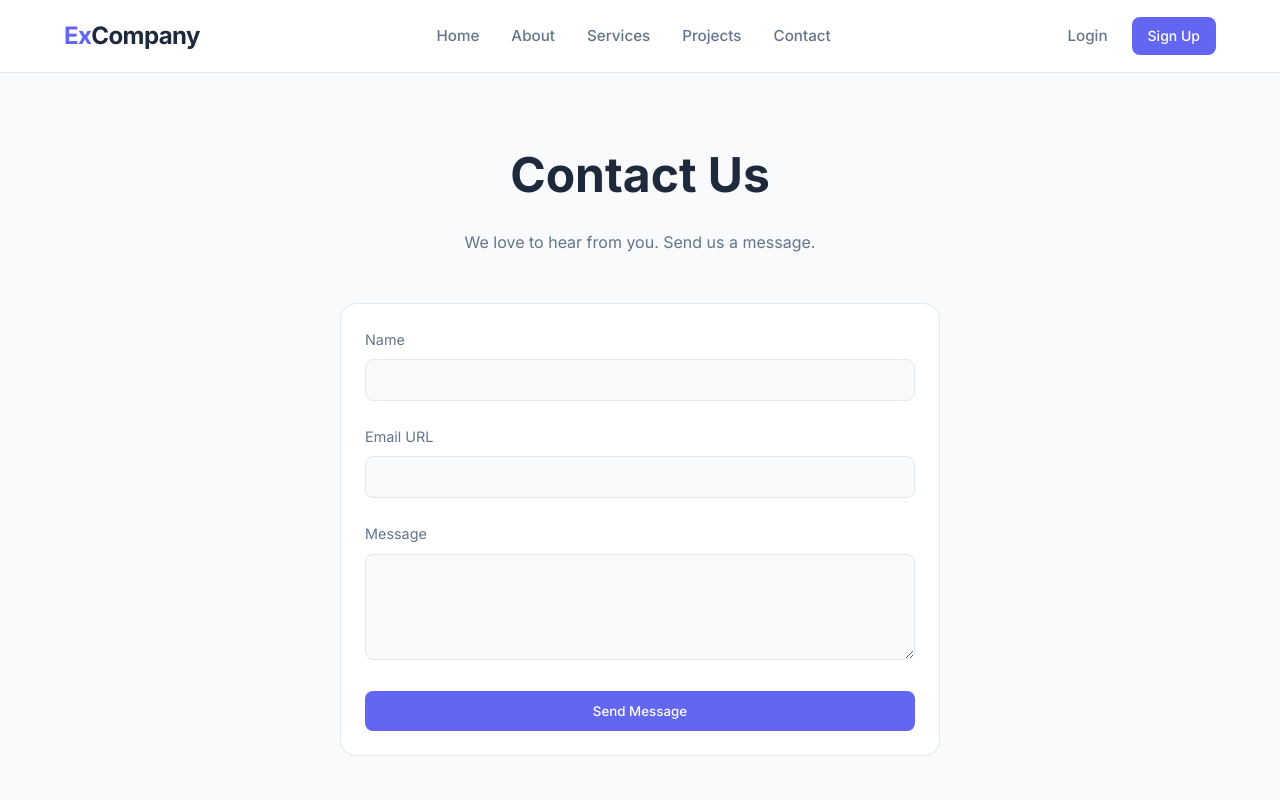
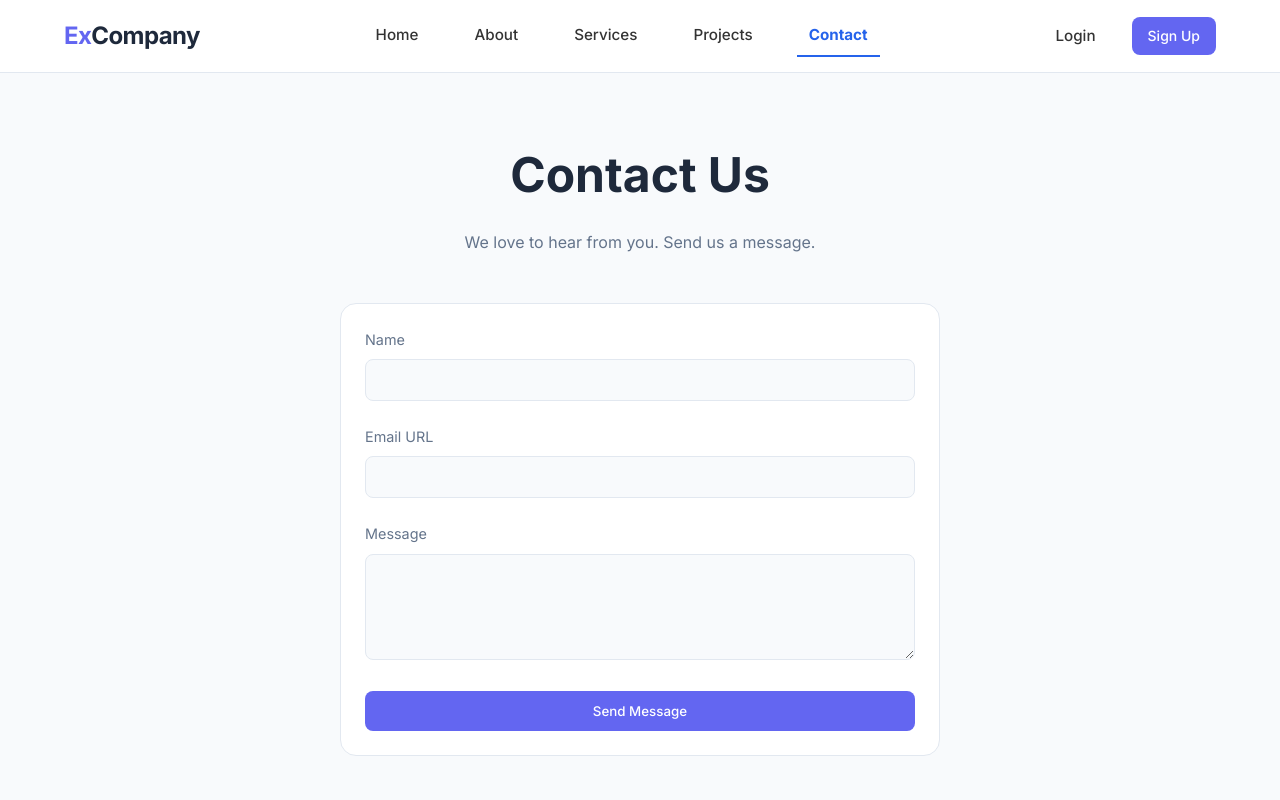
Before and after one commit to nikhilchauhan89/Public-Website-Frontend, a React (Vite) app: page /contact in a window 1280 px wide. Shown: the top 800 px of the page. Built offline with nearby package versions, Linux system fonts and the light colour scheme.

Commit message:
add active class

```diff
--- a/src/components/Navbar/Navbar.css
+++ b/src/components/Navbar/Navbar.css
@@ -122,3 +122,16 @@
   border-color: var(--border);
   margin: 0.5rem 0;
 }
+
+.nav-link {
+  text-decoration: none;
+  color: #333;
+  padding: 8px 12px;
+  transition: 0.3s;
+}
+
+.nav-link.active {
+  color: #2563eb;
+  font-weight: bold;
+  border-bottom: 2px solid #2563eb;
+}
--- a/src/components/Navbar/Navbar.jsx
+++ b/src/components/Navbar/Navbar.jsx
@@ -1,5 +1,5 @@
 import React from 'react';
-import { Link, useNavigate } from 'react-router-dom';
+import { Link, NavLink, useNavigate } from 'react-router-dom';
 import { useAuth } from '../../context/AuthContext';
 import { LogOut, User, LayoutDashboard, Menu, X } from 'lucide-react';
 import './Navbar.css';
@@ -29,11 +29,19 @@ const Navbar = () => {
           <span className="logoContent">Ex</span>Company
         </Link>
 
-        {}
+        { }
         <div className="nav-menu">
-           {navLinks.map((link) => (
-             <Link key={link.name} to={link.path} className="nav-link">{link.name}</Link>
-           ))}
+          {navLinks.map((link) => (
+            <NavLink
+              key={link.name}
+              to={link.path}
+              className={({ isActive }) =>
+                isActive ? 'nav-link active' : 'nav-link'
+              }
+            >
+              {link.name}
+            </NavLink>
+          ))}
         </div>
 
         <div className="nav-actions hidden-mobile">
@@ -60,7 +68,7 @@ const Navbar = () => {
           )}
         </div>
 
-        {}
+        { }
         <button className="mobile-toggle" onClick={() => setIsOpen(!isOpen)}>
           {isOpen ? <X /> : <Menu />}
         </button>
@@ -69,9 +77,9 @@ const Navbar = () => {
       {isOpen && (
         <div className="mobile-menu">
           {navLinks.map((link) => (
-             <Link key={link.name} to={link.path} className="mobile-link" onClick={() => setIsOpen(false)}>{link.name}</Link>
+            <Link key={link.name} to={link.path} className="mobile-link" onClick={() => setIsOpen(false)}>{link.name}</Link>
           ))}
-          <hr className="mobile-divider"/>
+          <hr className="mobile-divider" />
           {user ? (
             <>
               {user.role === 'admin' ? (
```
